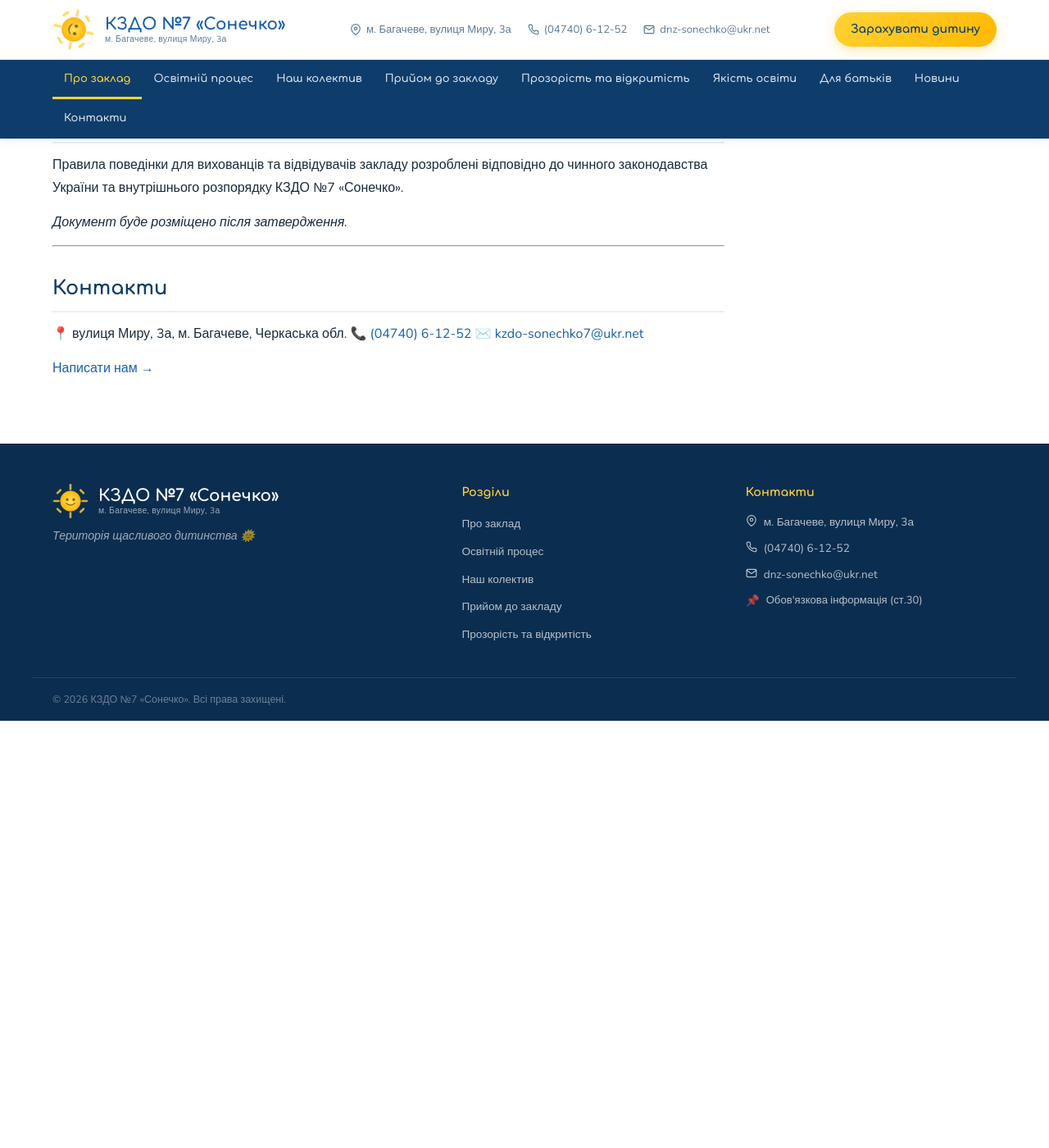
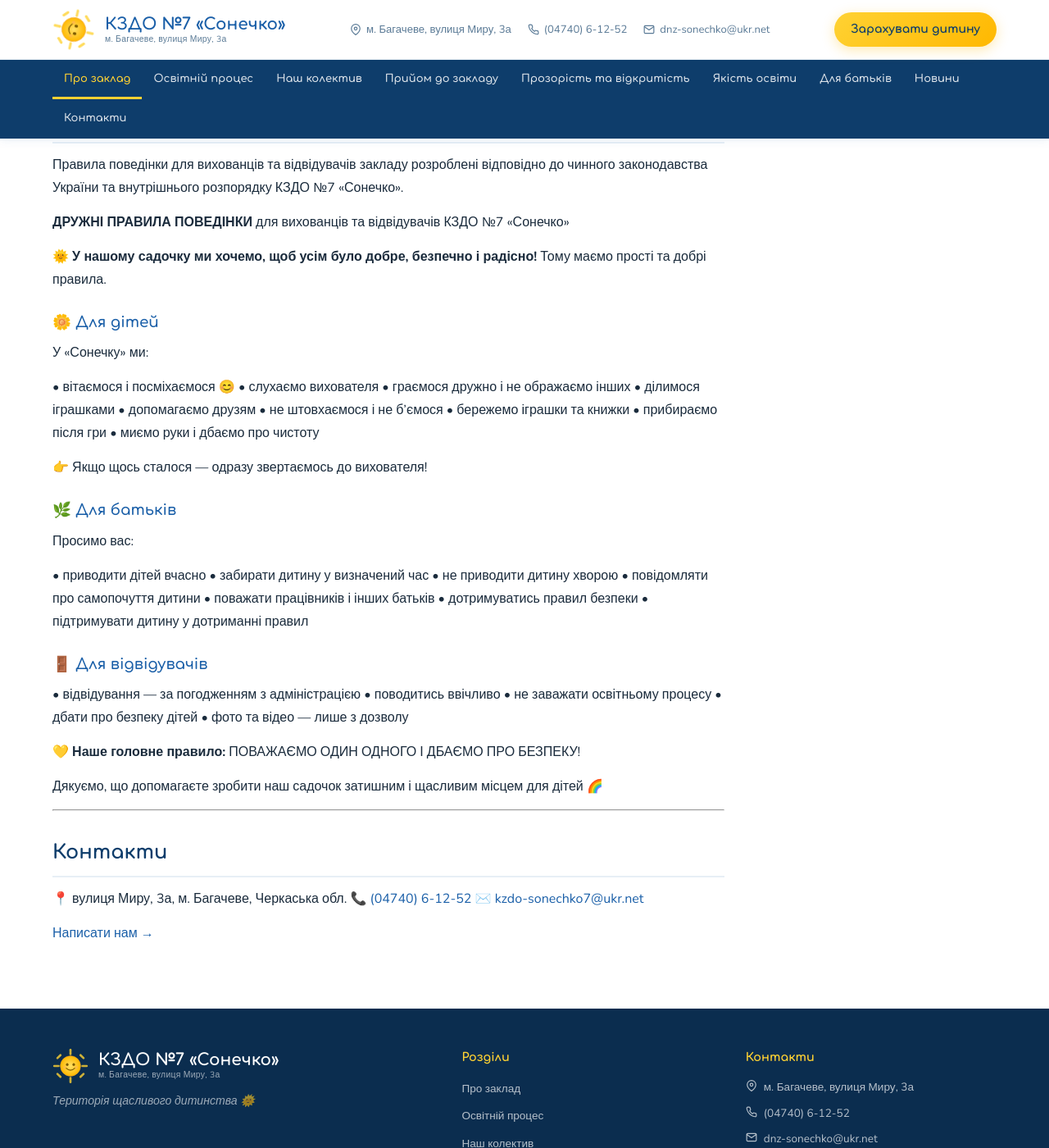
Before and after one commit to sonechko7/sonechko7.github.io, a Jekyll site: the page built from pages/pro-zaklad.md, in a window 1280 px wide and 1400 px high, scrolled down 1521 px. Shown: the whole window at 82% size. Built offline with Jekyll 4.4.1, drawn with Linux system fonts in a browser that asks for light colours; before the commit the page ends 2400 px from its top, so only the background shows below that.

Commit message:
Update Сторінка “pro-zaklad”

```diff
--- a/pages/pro-zaklad.md
+++ b/pages/pro-zaklad.md
@@ -45,7 +45,72 @@ permalink: /pro-zaklad/
 
 Правила поведінки для вихованців та відвідувачів закладу розроблені відповідно до чинного законодавства України та внутрішнього розпорядку КЗДО №7 «Сонечко».
 
-_Документ буде розміщено після затвердження._
+**ДРУЖНІ ПРАВИЛА ПОВЕДІНКИ**
+для вихованців та відвідувачів
+КЗДО №7 «Сонечко»
+
+
+
+
+🌞 **У нашому садочку ми хочемо, щоб усім було добре, безпечно і радісно!**
+Тому маємо прості та добрі правила.
+
+
+
+
+### 🌼 Для дітей
+
+У «Сонечку» ми:
+
+• вітаємося і посміхаємося 😊
+• слухаємо вихователя
+• граємося дружно і не ображаємо інших
+• ділимося іграшками
+• допомагаємо друзям
+• не штовхаємося і не б’ємося
+• бережемо іграшки та книжки
+• прибираємо після гри
+• миємо руки і дбаємо про чистоту
+
+👉 Якщо щось сталося — одразу звертаємось до вихователя!
+
+
+
+
+### 🌿 Для батьків
+
+Просимо вас:
+
+• приводити дітей вчасно
+• забирати дитину у визначений час
+• не приводити дитину хворою
+• повідомляти про самопочуття дитини
+• поважати працівників і інших батьків
+• дотримуватись правил безпеки
+• підтримувати дитину у дотриманні правил
+
+
+
+
+### 🚪 Для відвідувачів
+
+• відвідування — за погодженням з адміністрацією
+• поводитись ввічливо
+• не заважати освітньому процесу
+• дбати про безпеку дітей
+• фото та відео — лише з дозволу
+
+
+
+
+💛 **Наше головне правило:**
+ПОВАЖАЄМО ОДИН ОДНОГО І ДБАЄМО ПРО БЕЗПЕКУ!
+
+
+
+
+Дякуємо, що допомагаєте зробити наш садочок
+затишним і щасливим місцем для дітей 🌈
 
 - - -
 
```
